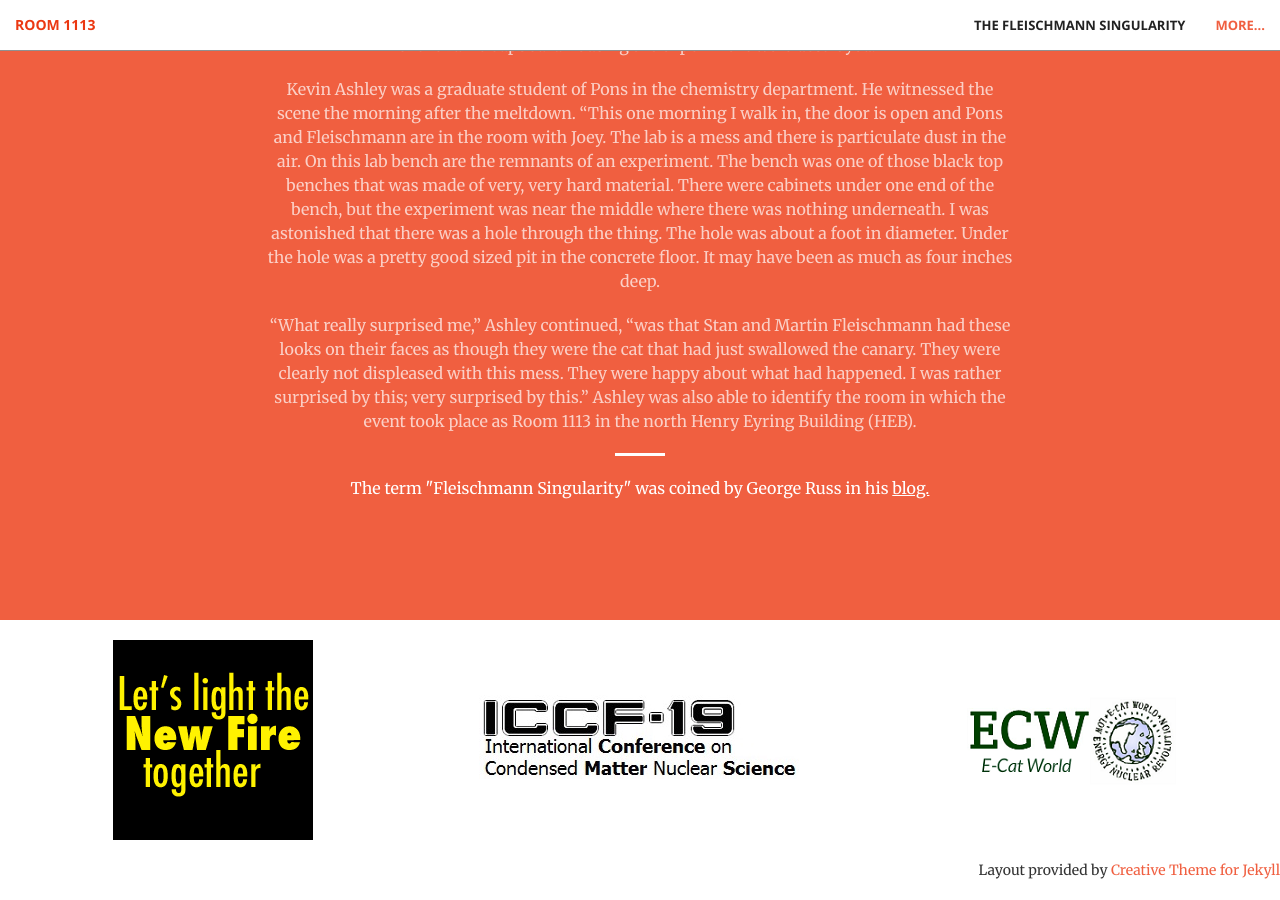
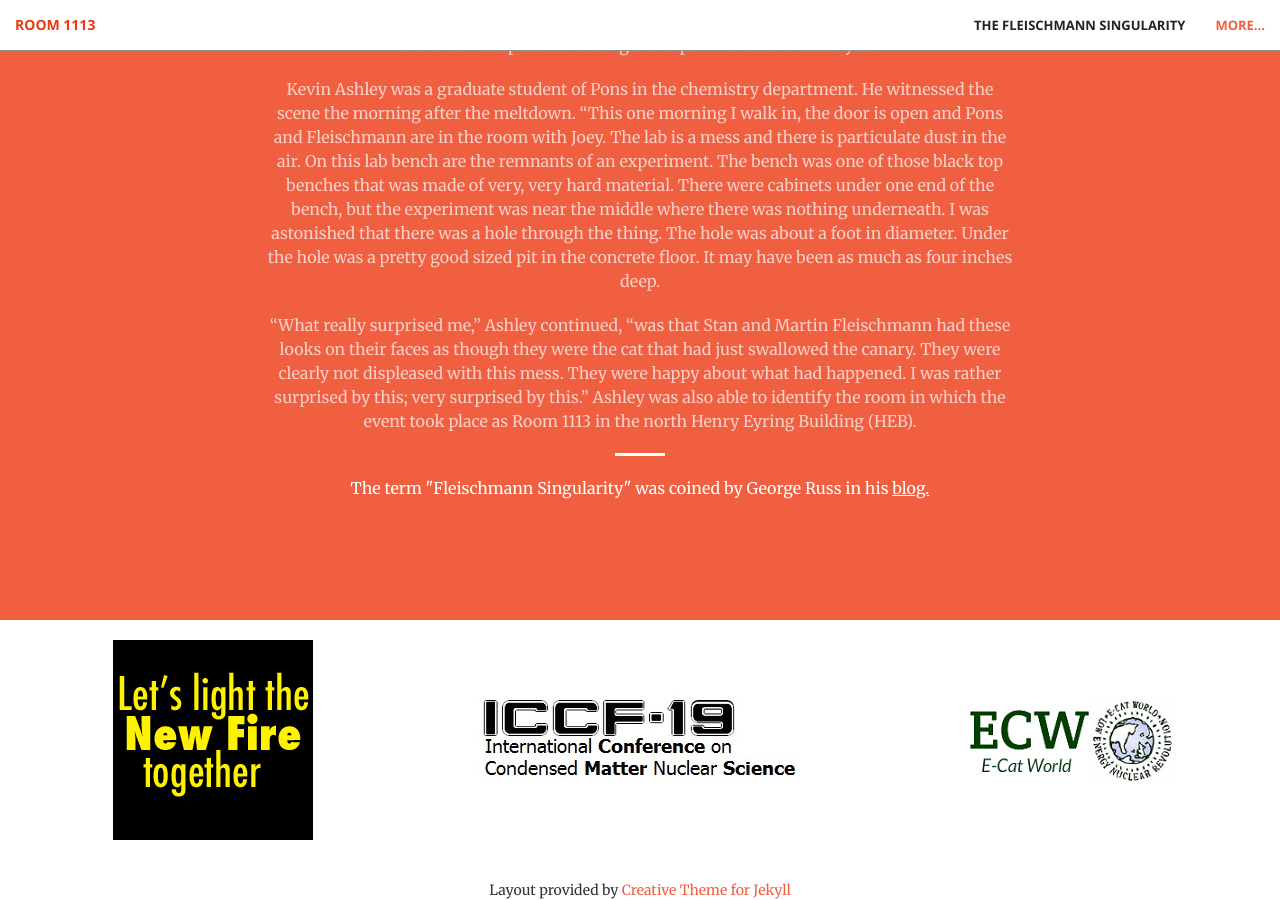
Before and after one commit to room1113/room1113.github.io, a Jekyll site: the page built from index.html, in a window 1280 px wide and 900 px high, scrolled down 1312 px. Built offline with Jekyll 4.4.1, drawn with Linux system fonts in a browser that asks for light colours.

Commit message:
adjusted footer layout.

```diff
--- a/_includes/contact.html
+++ b/_includes/contact.html
@@ -1,4 +1,5 @@
-        <div class="row">
-        <div class="col-lg-4 col-lg-offset-1 pull-right" style="text-align: right;">
-            Layout provided by <a href="http://jekyllthemes.io/theme/42384116/creative-theme-jekyll">Creative Theme for Jekyll</a>
-        </div>
+<div class="row" style="text-align: center; margin-top:20px; margin-bottom: 20px;">
+  <div class="col-sm-12">
+    Layout provided by <a href="http://jekyllthemes.io/theme/42384116/creative-theme-jekyll">Creative Theme for Jekyll</a>
+  </div>
+</div>
```
